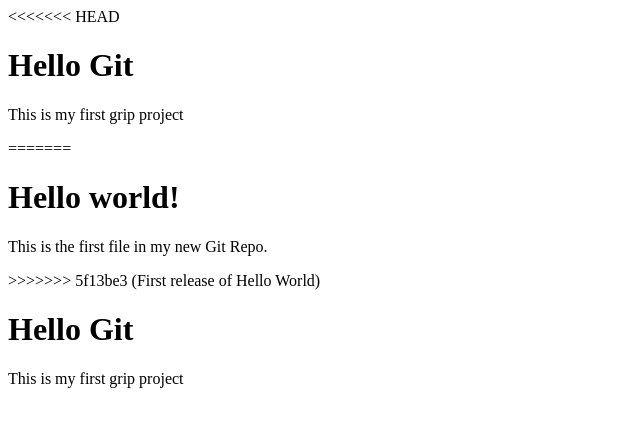
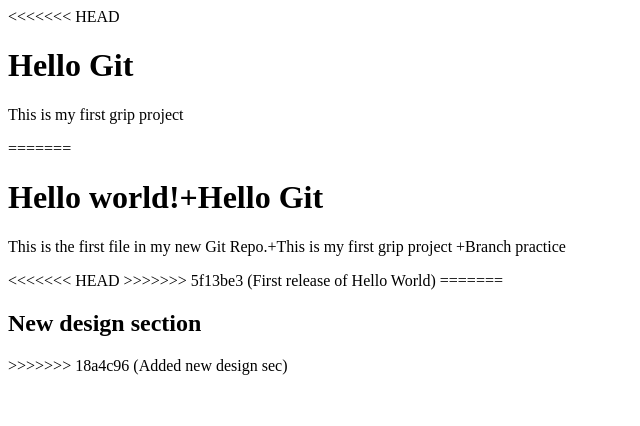
Before and after one commit to Harshadakor09/demo, a plain HTML site: page index.html in a window 1280 px wide. Shown: the whole page, without its empty margins (0-640 px from the left). Drawn offline with Linux system fonts and the light colour scheme.

Commit message:
Added new design sec

```diff
--- a/index.html
+++ b/index.html
@@ -9,12 +9,14 @@
 </head>
 <body>
 
-<h1>Hello world!</h1>
-<p>This is the first file in my new Git Repo.</p>
+<h1>Hello world!+Hello Git</h1>
+<p>This is the first file in my new Git Repo.+This is my first grip project +Branch practice</p>
 
 </body>
+<<<<<<< HEAD
 </html>
 >>>>>>> 5f13be3 (First release of Hello World)
 
-<h1>Hello Git</h1>
-<p>This is my first grip project</p>
+=======
+</html><section><h2>New design section</h2></section>
+>>>>>>> 18a4c96 (Added new design sec)
```
